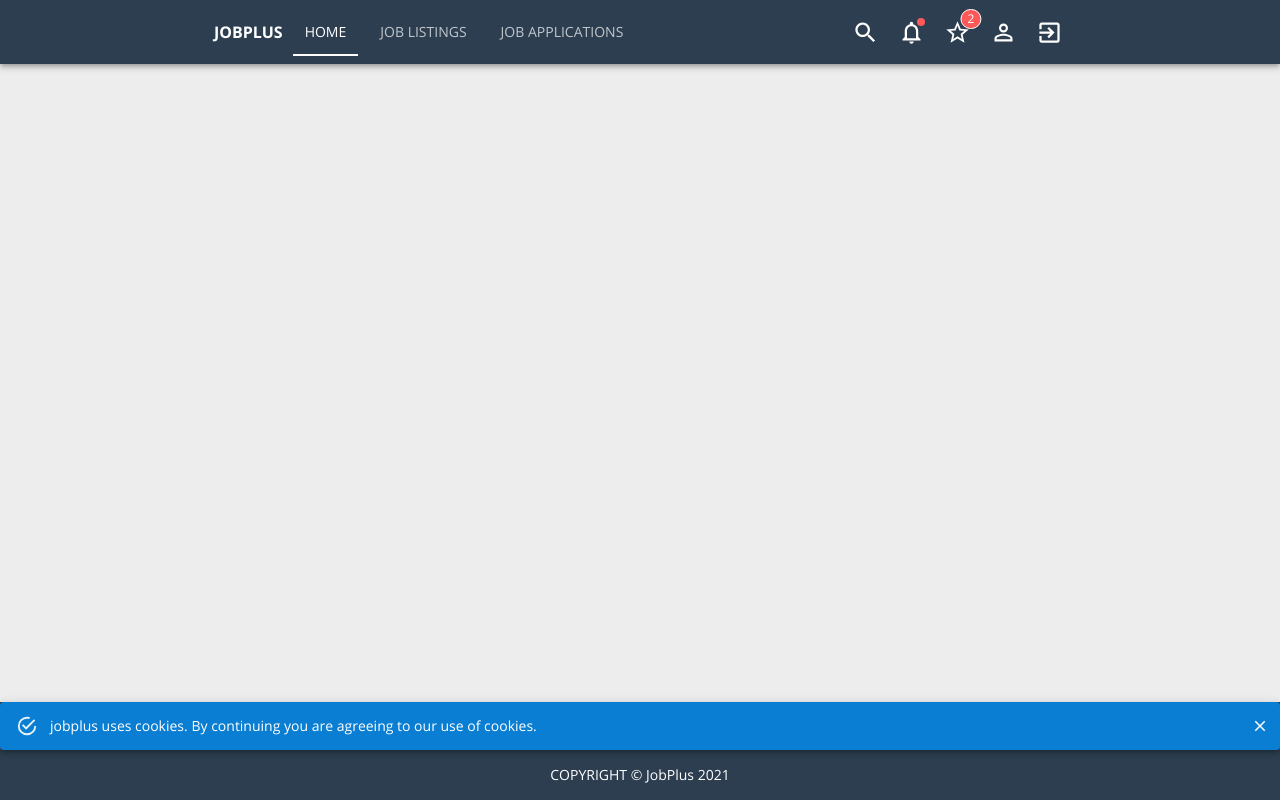
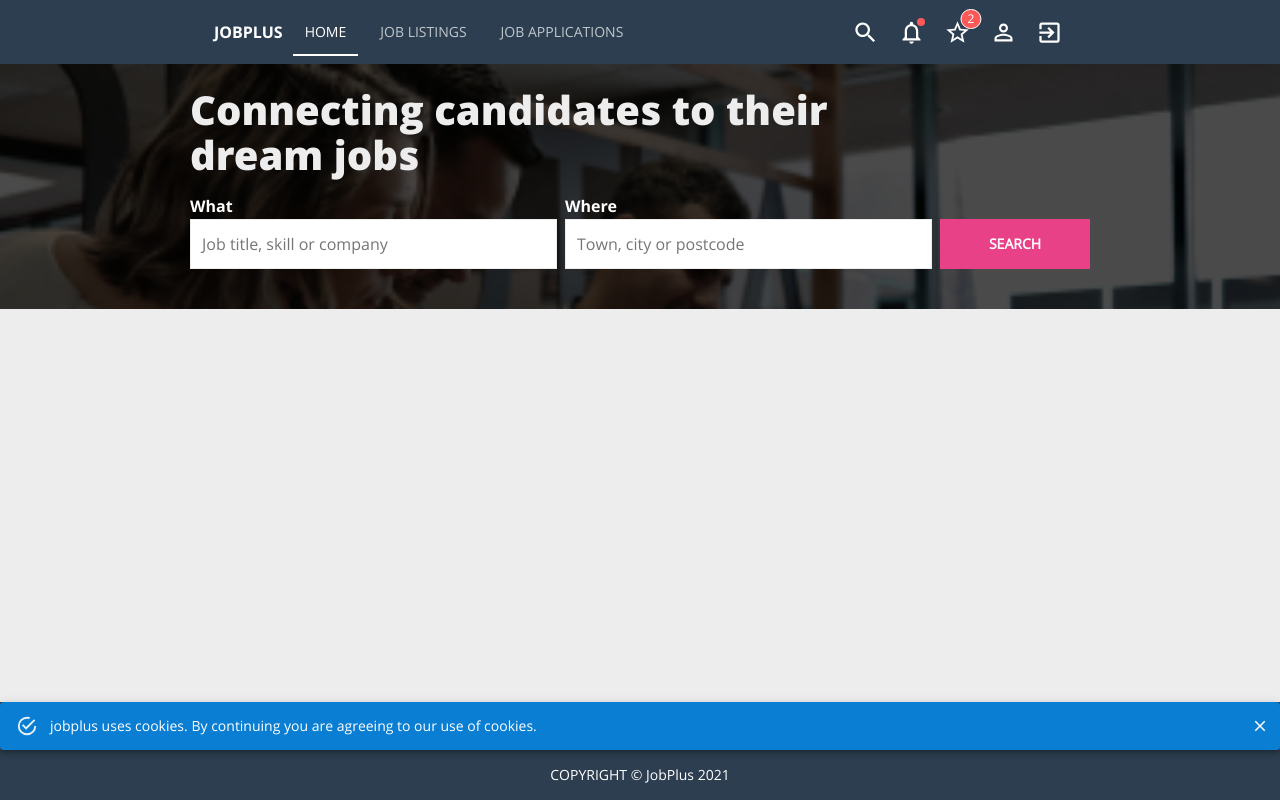
Before and after one commit to collins-adhola/jobplus_react_frontend, a React (Create React App) app: page / in a window 1280 px wide. Built offline with nearby package versions, Linux system fonts and the light colour scheme.

Commit message:
added Hero components

```diff
--- a/src/App.js
+++ b/src/App.js
@@ -1,22 +1,25 @@
 // eslint-disable-next-line
 import logo from './logo.svg';
 import './App.css';
-import { BrowserRouter, useHistory } from 'react-router-dom';
+import { BrowserRouter,Route, Switch, useHistory, routes } from 'react-router-dom';
 import Navbar from './components/Navbar';
 import Footer from './components/Footer';
 import Cookie from './components/Cookie';
+import Home from './pages/Home';
 
 function App() {
-  let history = useHistory();
+  let history = useHistory()
   return (
-
-   <>
-    <BrowserRouter history= {history}>
-     <Navbar />
-     <Cookie />
-     <Footer />
+  <>
+    <BrowserRouter history={history}>
+      <Navbar />
+      <Switch>
+        <Route exact path='/' render={props => <Home {...props} />} />
+      </Switch>
+      <Cookie />
+      <Footer />
     </BrowserRouter>
-   </>
+  </>
   );
 }
 
--- /dev/null
+++ b/src/components/Form.js
@@ -0,0 +1,11 @@
+import React from 'react'
+
+export default function Form(props) {
+  const { children, ...other } = props;
+
+  return (
+    <form noValidate autoComplete="off" {...other}>
+      {children}
+    </form>
+  )
+}
--- /dev/null
+++ b/src/components/Hero.js
@@ -0,0 +1,86 @@
+import React from 'react'
+import Box from '@material-ui/core/Box';
+import Controls from './controls/Controls'
+import { makeStyles } from '@material-ui/styles';
+import clsx from 'clsx';
+import Form from './Form';
+import Typography from '@material-ui/core/Typography';
+
+const useStyles = makeStyles((theme) => ({
+  root: {
+    padding: '1.5rem 0',
+  },
+  bgWithImage: {
+    backgroundImage: 'url(/images/hero-small.png)',
+    backgroundRepeat: 'no-repeat',
+    backgroundSize: 'cover',
+    width: '100%',
+    boxShadow: '0 3000px rgba(0,0,0, 0.5) inset'
+  },
+  bgPlain: {
+    backgroundColor: theme.palette.common.light,
+  },
+  title: {
+    ...theme.fonts.extraBold,
+    color: theme.palette.common.delta,
+    fontSize: '2.5rem',
+    lineHeight: '2.8rem',
+    maxWidth: '42rem',
+    marginBottom: '1.3rem'
+  },
+  container: {
+    ...theme.container,
+  },
+  grid: {
+    [theme.breakpoints.up('md')]: {
+      display: 'grid',
+      gridTemplateColumns: 'repeat(2, auto) 150px',
+      gridGap: '0.5rem',
+    }
+  },
+  button: {
+    display: 'grid',
+    alignItems: 'end',
+  }
+}))
+
+export default function Hero(props) {
+  const classes = useStyles()
+  const {heroType, labelColor} = props;
+
+  return (
+  <>
+    <Box className={clsx({
+      [classes.root]: true, //always applies
+      [classes.bgWithImage]: heroType !== 'plain',
+      [classes.bgPlain]: heroType === 'plain',
+      })}>
+      <Box className={classes.container}>
+        {
+          (heroType !== 'plain')
+            ? <Typography className={classes.title}>Connecting candidates to their dream jobs</Typography>
+            : ''
+        }
+        <Form>
+          <div className={classes.grid}>
+            <Controls.FormGroupCustom>
+              <Controls.InputLabelCustom color={labelColor} label="What" />
+              <Controls.TextFieldCustom placeholder="Job title, skill or company" />
+            </Controls.FormGroupCustom>
+
+            <Controls.FormGroupCustom>
+              <Controls.InputLabelCustom color={labelColor} label="Where" />
+              <Controls.TextFieldCustom placeholder="Town, city or postcode" />
+            </Controls.FormGroupCustom>
+
+            <Controls.FormGroupCustom className={classes.button}>
+              <Controls.ButtonCustom text="Search" />
+            </Controls.FormGroupCustom>
+          </div>
+        </Form>
+      </Box>
+    </Box >
+  </>
+
+  )
+}
--- /dev/null
+++ b/src/components/controls/ButtonCustom.js
@@ -0,0 +1,28 @@
+import React from 'react'
+import { Button } from '@material-ui/core'
+import { makeStyles } from '@material-ui/styles';
+
+const useStyles = makeStyles(theme => ({
+  root: {
+    marginBottom: '16px',
+    backgroundColor: theme.palette.common.contrast,
+    color: theme.palette.common.light,
+    padding: '13px 20px',
+    borderRadius: 0,
+    fontWeight: 'bold',
+    '&:hover': {
+      backgroundColor: theme.palette.common.contrast,
+    }
+  }
+}))
+
+export default function ButtonCustom(props) {
+  const { text = 'Submit', ...other } = props;
+  const classes = useStyles();
+
+  return (
+    <Button classes={{ root: classes.root }}{...other}>
+      {text}
+    </Button>
+  )
+}
--- /dev/null
+++ b/src/components/controls/Controls.js
@@ -0,0 +1,12 @@
+import ButtonCustom from './ButtonCustom';
+import FormGroupCustom from './FormGroupCustom';
+import InputLabelCustom from './InputLabelCustom';
+import TextFieldCustom from './TextFieldCustom';
+const Controls = {
+  ButtonCustom,
+  FormGroupCustom,
+  InputLabelCustom,
+  TextFieldCustom,
+}
+
+export default Controls;
--- /dev/null
+++ b/src/components/controls/FormGroupCustom.js
@@ -0,0 +1,23 @@
+import React from 'react'
+import { makeStyles } from '@material-ui/styles';
+import { FormGroup } from '@material-ui/core'
+
+const useStyles = makeStyles(theme => ({
+  root: {
+    marginBottom: '16px',
+    [theme.breakpoints.down('md')]: {
+      marginBottom: '10px',
+    },
+  }
+}))
+
+export default function FormGroupCustom(props) {
+  const classes = useStyles();
+  const {children, ...other} = props;
+  return (
+    <FormGroup className={classes.root} {...other}>
+      {children}
+
+    </FormGroup>
+  )
+}
--- /dev/null
+++ b/src/components/controls/InputLabelCustom.js
@@ -0,0 +1,36 @@
+import React from 'react'
+import { makeStyles } from '@material-ui/styles';
+import { InputLabel } from '@material-ui/core';
+import clsx from 'clsx';
+
+const useStyles = makeStyles((theme) => ({
+  root: {
+    marginBottom: '5px',
+    ...theme.fonts.bold,
+  },
+  primary: {
+    color: theme.palette.common.alpha,
+  },
+  secondary: {
+    color: theme.palette.common.light,
+  },
+  default: {
+    color: theme.palette.common.alpha,
+  }
+}))
+
+export default function InputLabelCustom(props) {
+  const classes = useStyles();
+  const { label, color } = props;
+
+  return (
+    <div>
+      <InputLabel className={clsx({
+        [classes.root]: true, //always applies
+        [classes.primary]: color === 'primary',
+        [classes.secondary]: color === 'secondary',
+        [classes.default]: color === undefined,
+      })}>{label}</InputLabel>
+    </div>
+  )
+}
--- /dev/null
+++ b/src/components/controls/TextFieldCustom.js
@@ -0,0 +1,32 @@
+import React from 'react';
+import TextField from '@material-ui/core/TextField';
+import { makeStyles } from '@material-ui/styles';
+
+const useStyles = makeStyles(theme => ({
+  input: {
+    backgroundColor: theme.palette.common.light,
+    border: `1px solid ${theme.palette.common.delta}`,
+  }
+}))
+
+export default function TextFieldCustom(props) {
+  const { id, color, size, placeholder, variant, ...other } = props;
+  const classes = useStyles();
+
+  return (
+    <TextField
+      id={id || "filled-basic"}
+      color={color || "primary"}
+      size={size || "small"}
+      label={placeholder}
+      variant={variant || "filled"}
+      InputProps={{
+        disableUnderline: true,
+        classes: {
+          input: classes.input
+        }
+      }}
+      {...other}
+    />
+  )
+}
--- /dev/null
+++ b/src/pages/Home.js
@@ -0,0 +1,10 @@
+import React from 'react'
+import Hero from '../components/Hero'
+
+export default function Home(props) {
+  return (
+    <>
+      <Hero labelColor='secondary' />
+    </>
+  )
+}
```
